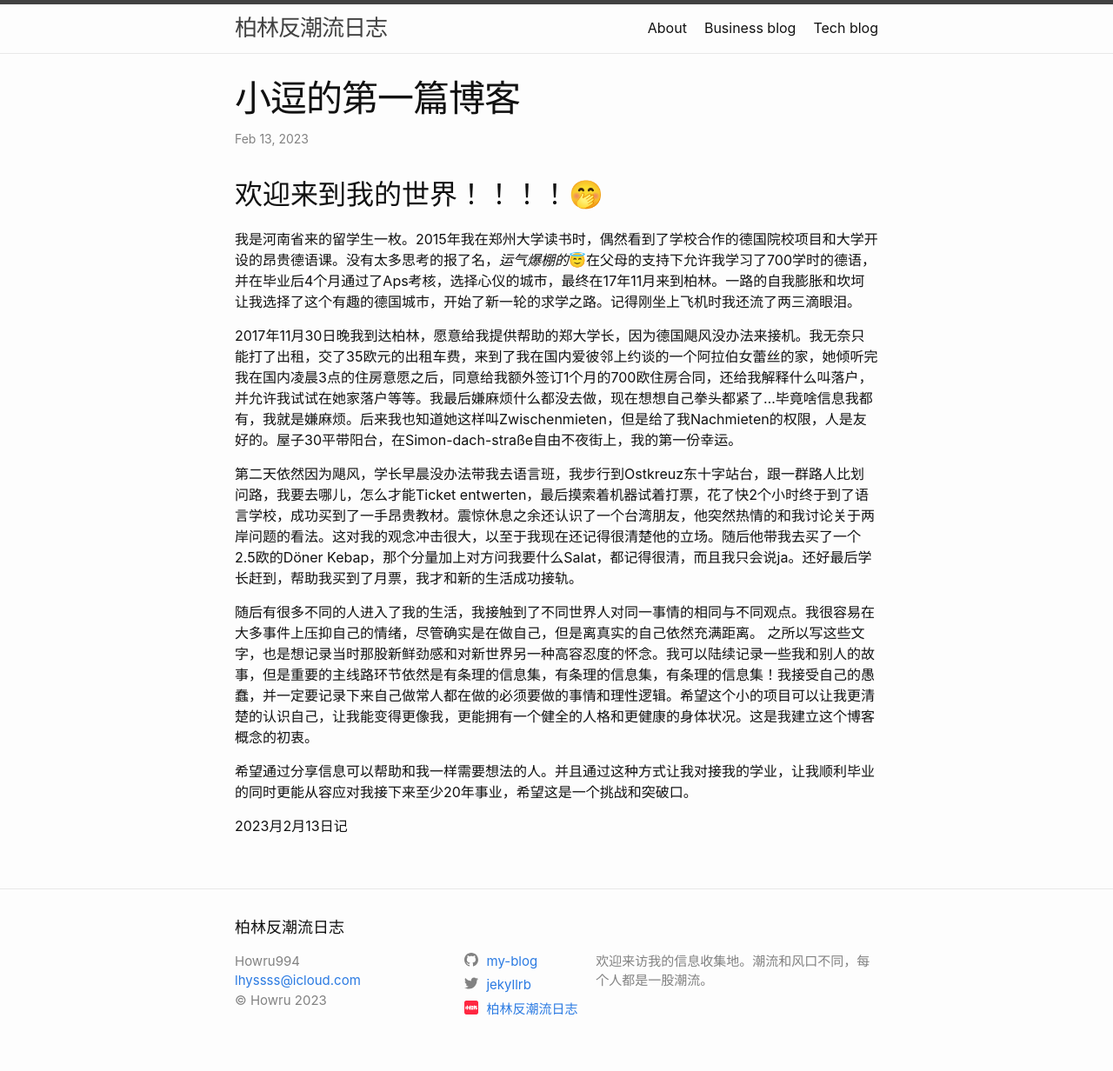
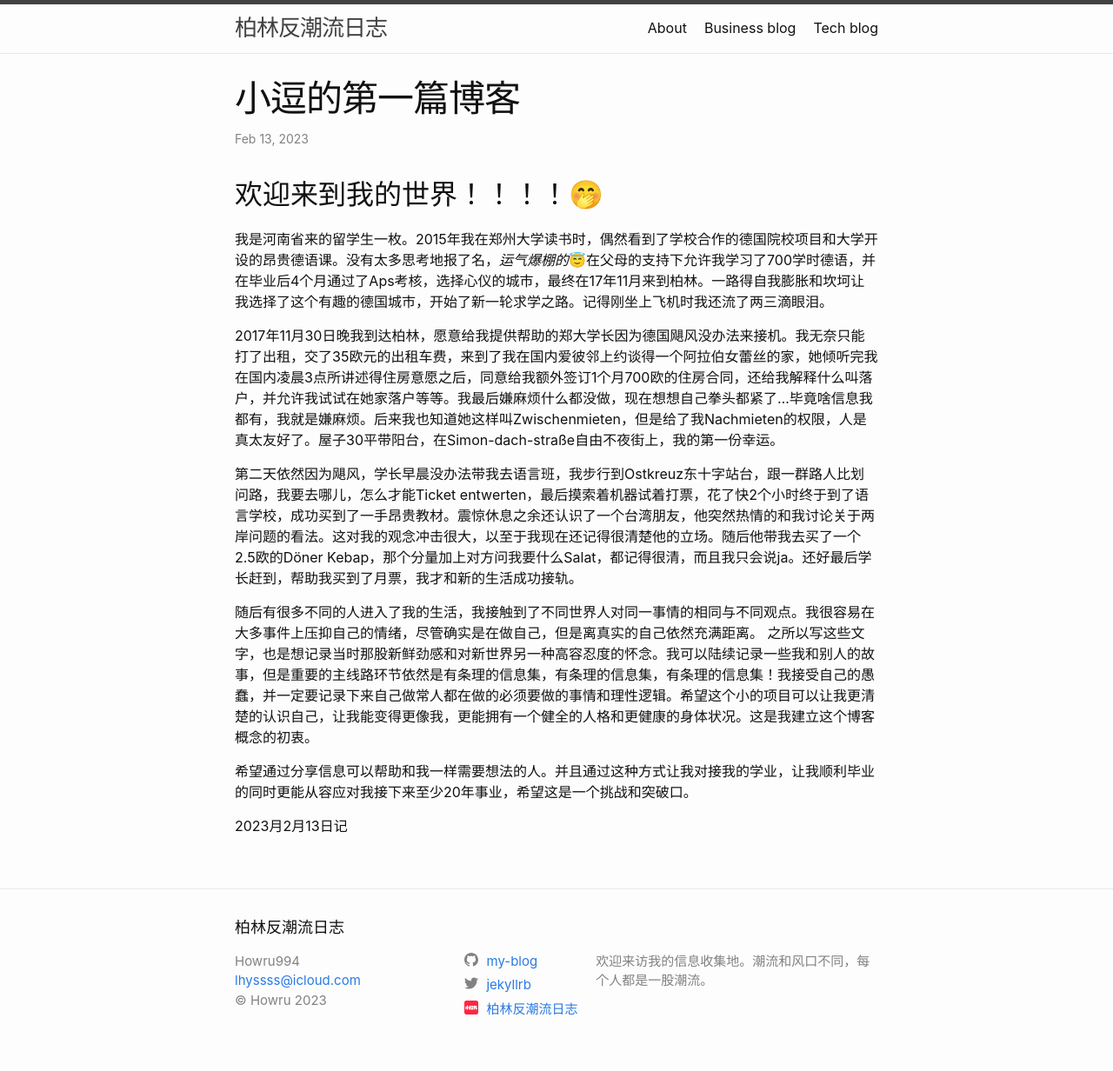
Before and after one commit to Howareu994/my-blog, a Jekyll site: the page built from _posts/2022-11-05-我的第一篇博客-嘻嘻.md, in a window 1280 px wide. Shown: the whole page at 87% size. Built offline with Jekyll 4.4.1, drawn with Linux system fonts in a browser that asks for light colours.

Commit message:
改的得地

```diff
--- a/_posts/2022-11-05-我的第一篇博客-嘻嘻.md
+++ b/_posts/2022-11-05-我的第一篇博客-嘻嘻.md
@@ -7,9 +7,9 @@ categories: jekyll update
 
 ## 欢迎来到我的世界！！！！🤭
 
-我是河南省来的留学生一枚。2015年我在郑州大学读书时，偶然看到了学校合作的德国院校项目和大学开设的昂贵德语课。没有太多思考的报了名，*运气爆棚的*😇在父母的支持下允许我学习了700学时的德语，并在毕业后4个月通过了Aps考核，选择心仪的城市，最终在17年11月来到柏林。一路的自我膨胀和坎坷让我选择了这个有趣的德国城市，开始了新一轮的求学之路。记得刚坐上飞机时我还流了两三滴眼泪。
+我是河南省来的留学生一枚。2015年我在郑州大学读书时，偶然看到了学校合作的德国院校项目和大学开设的昂贵德语课。没有太多思考地报了名，*运气爆棚的*😇在父母的支持下允许我学习了700学时德语，并在毕业后4个月通过了Aps考核，选择心仪的城市，最终在17年11月来到柏林。一路得自我膨胀和坎坷让我选择了这个有趣的德国城市，开始了新一轮求学之路。记得刚坐上飞机时我还流了两三滴眼泪。
 
-2017年11月30日晚我到达柏林，愿意给我提供帮助的郑大学长，因为德国飓风没办法来接机。我无奈只能打了出租，交了35欧元的出租车费，来到了我在国内爱彼邻上约谈的一个阿拉伯女蕾丝的家，她倾听完我在国内凌晨3点的住房意愿之后，同意给我额外签订1个月的700欧住房合同，还给我解释什么叫落户，并允许我试试在她家落户等等。我最后嫌麻烦什么都没去做，现在想想自己拳头都紧了...毕竟啥信息我都有，我就是嫌麻烦。后来我也知道她这样叫Zwischenmieten，但是给了我Nachmieten的权限，人是友好的。屋子30平带阳台，在Simon-dach-straße自由不夜街上，我的第一份幸运。
+2017年11月30日晚我到达柏林，愿意给我提供帮助的郑大学长因为德国飓风没办法来接机。我无奈只能打了出租，交了35欧元的出租车费，来到了我在国内爱彼邻上约谈得一个阿拉伯女蕾丝的家，她倾听完我在国内凌晨3点所讲述得住房意愿之后，同意给我额外签订1个月700欧的住房合同，还给我解释什么叫落户，并允许我试试在她家落户等等。我最后嫌麻烦什么都没做，现在想想自己拳头都紧了...毕竟啥信息我都有，我就是嫌麻烦。后来我也知道她这样叫Zwischenmieten，但是给了我Nachmieten的权限，人是真太友好了。屋子30平带阳台，在Simon-dach-straße自由不夜街上，我的第一份幸运。
 
 第二天依然因为飓风，学长早晨没办法带我去语言班，我步行到Ostkreuz东十字站台，跟一群路人比划问路，我要去哪儿，怎么才能Ticket entwerten，最后摸索着机器试着打票，花了快2个小时终于到了语言学校，成功买到了一手昂贵教材。震惊休息之余还认识了一个台湾朋友，他突然热情的和我讨论关于两岸问题的看法。这对我的观念冲击很大，以至于我现在还记得很清楚他的立场。随后他带我去买了一个2.5欧的Döner Kebap，那个分量加上对方问我要什么Salat，都记得很清，而且我只会说ja。还好最后学长赶到，帮助我买到了月票，我才和新的生活成功接轨。
 
```
